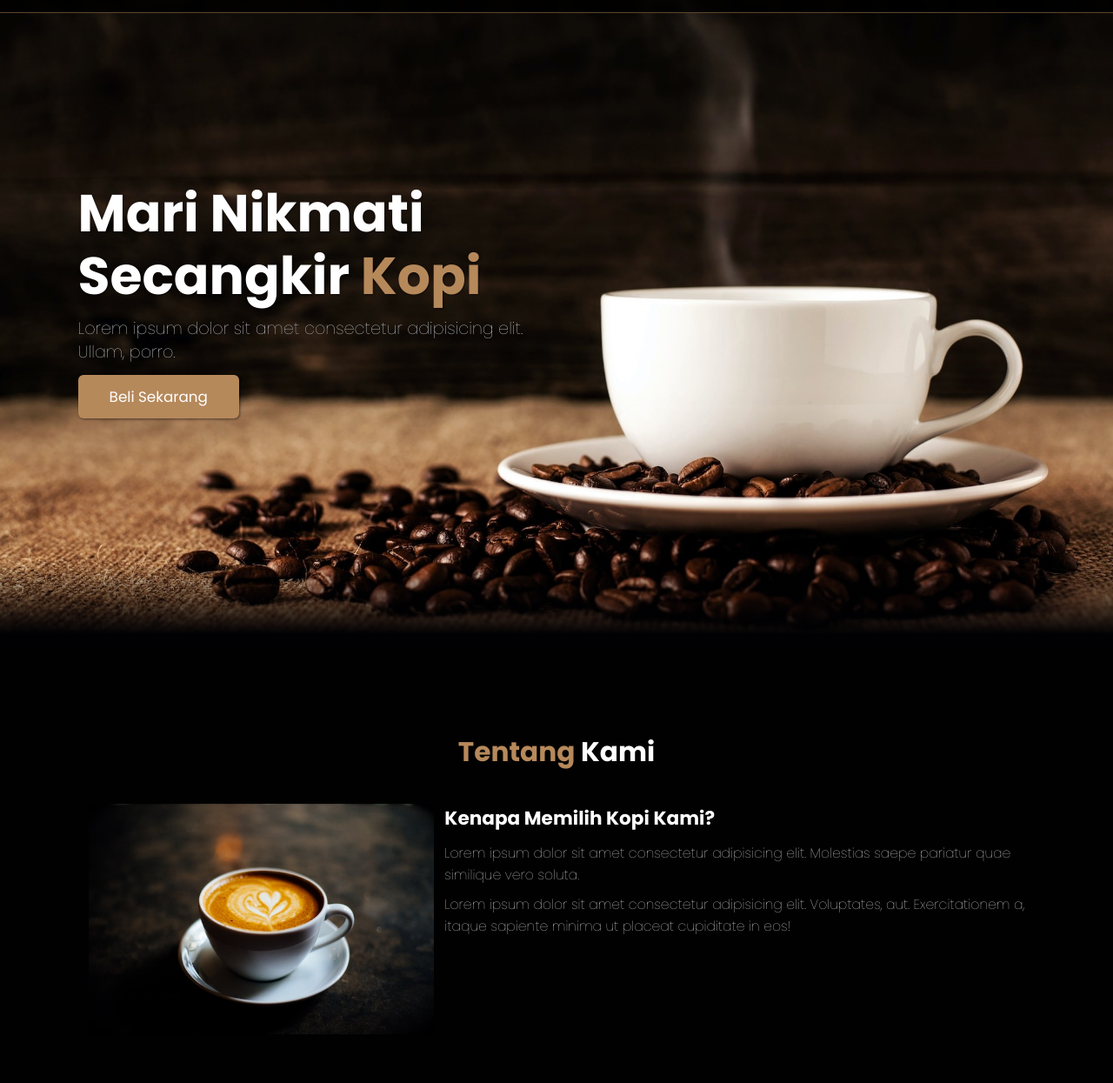
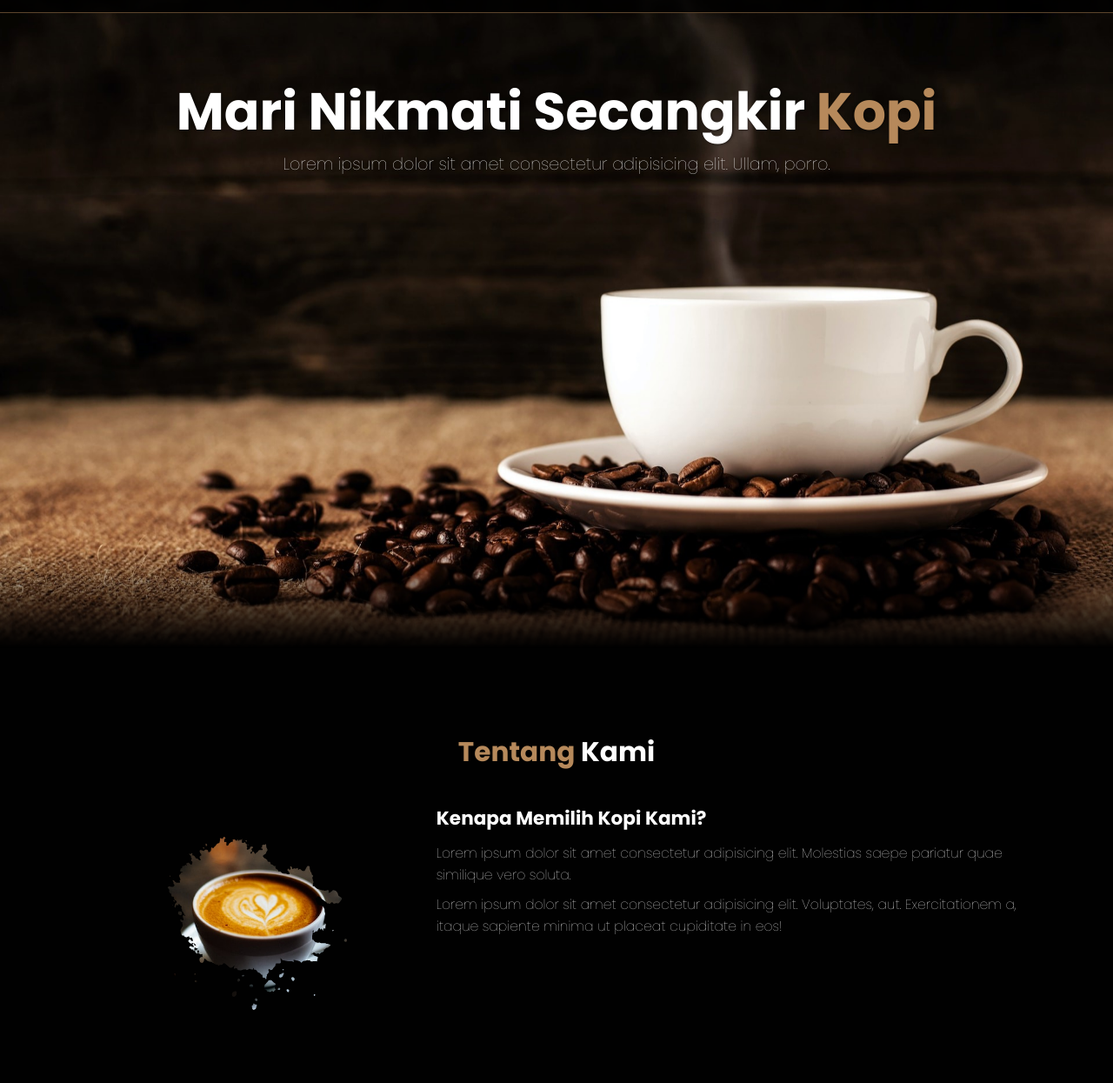
Before and after one commit to egianta/kedai-kopi-kenangan-senja, a plain HTML site: page index.html in a window 1280 px wide. Shown: the part 55-1300 px from the top of the page at 87% size. Drawn offline with nearby package versions, Linux system fonts and the light colour scheme.

Commit message:
menambahkan css masking

```diff
--- a/css/style.css
+++ b/css/style.css
@@ -94,25 +94,41 @@ body {
   background-size: cover;
   background-position: center;
   position: relative;
+  -webkit-mask-image: linear-gradient(rgba(0, 0, 0, 1) 85%, rgba(0, 0, 0, 0));
+  mask-image: linear-gradient(rgba(0, 0, 0, 1) 85%, rgba(0, 0, 0, 0));
 }
 
-.hero::after {
+/* .hero::after {
     content: "";
     display: block;
     position: absolute;
     width: 100%;
     height: 25%;
-  bottom: 0;
+    ;
     background: linear-gradient(
       0deg,
       rgba(1, 1, 3, 1) 8%,
       rgba(255, 255, 255, 0) 50%
     );
+  } */
+
+.hero .mask-container {
+  position: absolute;
+  /* background: salmon; */
+  inset: 0;
+  -webkit-mask-image: url("../img/header-bg.svg");
+  -webkit-mask-repeat: no-repeat;
+  -webkit-mask-size: cover;
+  -webkit-mask-position: center;
 }
 
 .hero .content {
   padding: 1.4rem 7%;
-  max-width: 60rem;
+  /* max-width: 60rem; */
+  width: 100%;
+  text-align: center;
+  position: fixed;
+  top: 130px;
 }
 
 .hero .content h1 {
@@ -172,8 +188,10 @@ body {
 
 .about .row .about-img img {
   width: 100%;
-  flex: 1 1 35rem;
-  padding: 0 1rem;
+  -webkit-mask-image: url("../img/menu/splash.svg");
+  -webkit-mask-size: 50%;
+  -webkit-mask-repeat: no-repeat;
+  -webkit-mask-position: center;
 }
 
 .about .row .content h3 {
--- a/index.html
+++ b/index.html
@@ -41,13 +41,15 @@
 
     <!-- hero section start -->
     <section class="hero" id="home">
-      <main class="content">
-        <h1>Mari Nikmati Secangkir <span>Kopi</span></h1>
-        <p>
-          Lorem ipsum dolor sit amet consectetur adipisicing elit. Ullam, porro.
-        </p>
-        <a href="#" class="cta">Beli Sekarang</a>
-      </main>
+      <div class="mask-container">
+        <main class="content">
+          <h1>Mari Nikmati Secangkir <span>Kopi</span></h1>
+          <p>
+            Lorem ipsum dolor sit amet consectetur adipisicing elit. Ullam,
+            porro.
+          </p>
+        </main>
+      </div>
     </section>
     <!-- hero section end -->
 
@@ -169,8 +171,7 @@
       <div class="credit">
         <p>
           Created by
-          <a href="https://egianta.github.io/profil/">Egianta Bangun</a>. |
-          &copy; 2023.
+          <a href="">Egianta Bangun</a>. | &copy; 2023.
         </p>
       </div>
     </footer>
```
Also changed, not shown: img/header-bg.svg (added), img/menu/cofee-beans.svg (added), img/menu/splash.svg (added). Lines whose indentation alone changed are shown as unchanged.
